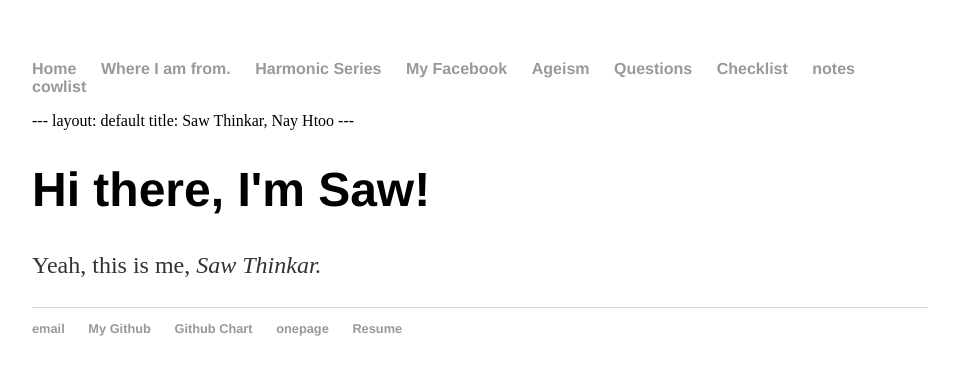
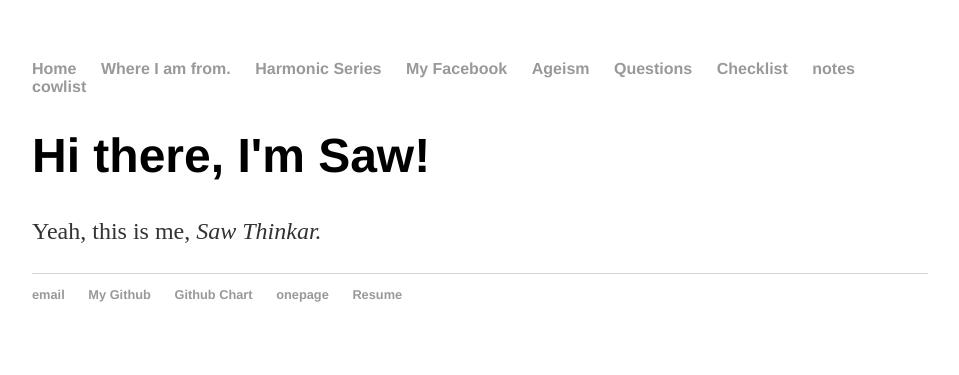
Before and after one commit to sawthinkar/sawthinkar.github.io, a Jekyll site: the page index.html, which Jekyll copies as it is, in a window 1280 px wide. Shown: the top 375 px of the page, without its empty margins (160-1119 px from the left). Built offline with Jekyll 4.4.1, drawn with Linux system fonts in a browser that asks for light colours.

Commit message:
Update index.html

```diff
--- a/index.html
+++ b/index.html
@@ -20,10 +20,7 @@
     		</ul>
 		</nav>
 		<div class="container">
-		---
-		layout: default
-		title: Saw Thinkar, Nay Htoo
-		---
+
 		<div class="blurb">
 			<h1>Hi there, I'm Saw!</h1>
 			<p>
```
